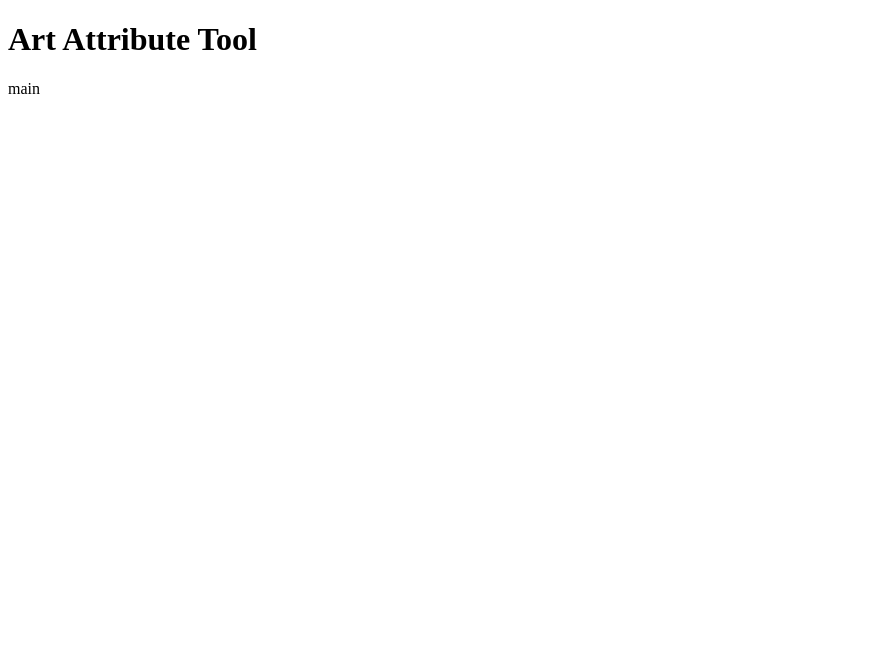
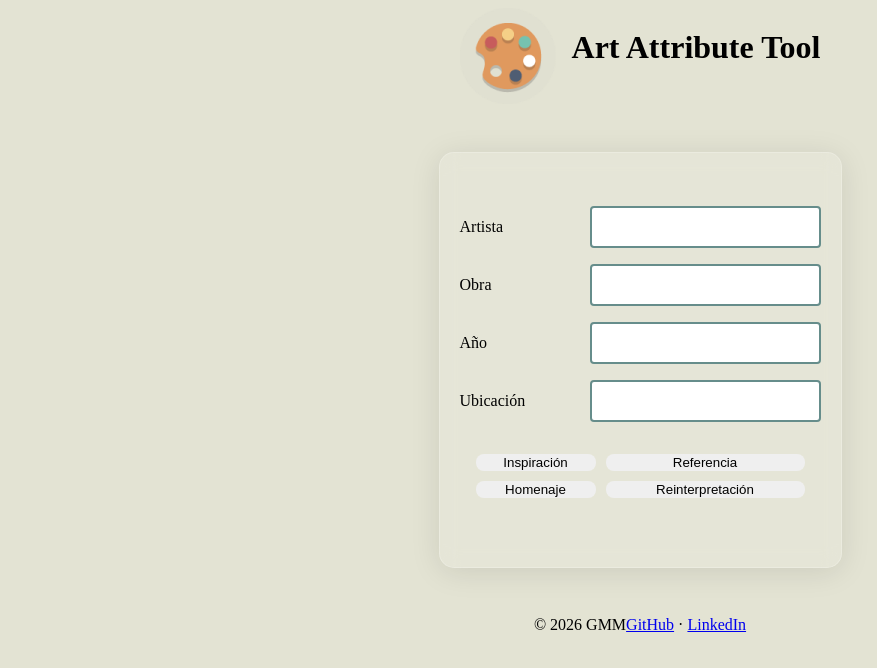
Before and after one commit to code-medina/art-attribution-tool, a website: page index.html in a window 1280 px wide. Shown: the whole page, without its empty margins (0-877 px from the left). Drawn offline with Linux system fonts and the light colour scheme.

Commit message:
feat: add html & css basic

```diff
--- /dev/null
+++ b/css/styel.css
@@ -0,0 +1,68 @@
+:root {
+	--verde-oscuro: #668d8b;
+	--verde-claro: #94b494;
+	--verde-agua: #e8f0e0;
+	--amarillo-claro: #f4f0c4;
+	--fondo-gris: #e3e3d3;
+	--amarillo: #f4cc84;
+	--rojo: #c45e5b;
+	--naranja: #e09b5e;
+	--marron: #ac8a64;
+}
+body {
+	background-color: #e3e3d3;
+}
+header {
+	display: flex;
+	gap: 1rem;
+	margin-bottom: 1rem;
+	justify-content: center;
+}
+#container-main {
+	display: flex;
+	justify-content: center;
+	min-height: 60vh;
+}
+#form-template {
+	display: flex;
+	flex-direction: column;
+	justify-content: center;
+	margin: 2rem;
+	gap: 1rem;
+	background: rgba(255, 255, 255, 0.1); /* Fondo blanco transparente */
+	backdrop-filter: blur(10px); /* Efecto desenfoque */
+	-webkit-backdrop-filter: blur(10px);
+	border-radius: 15px;
+	border: 1px solid rgba(255, 255, 255, 0.2); /* Borde sutil */
+	padding: 20px;
+	box-shadow: 0 4px 30px rgba(0, 0, 0, 0.1); /* Sombra */
+	div {
+		display: grid;
+		grid-template-columns: 120px 1fr;
+		gap: 10px;
+		align-items: center;
+	}
+}
+input[type="text"] {
+	padding: 10px;
+	border: 2px solid #668d8b;
+	border-radius: 4px;
+	font-size: 16px;
+
+	transition: border-color 0.3s;
+}
+input[type="text"]:focus {
+	border-color: #94b494;
+	outline: none;
+}
+.buttons {
+	margin: 1rem;
+	button {
+		border: none;
+		border-radius: 8px;
+	}
+}
+footer {
+	display: flex;
+	justify-content: center;
+}
--- a/index.html
+++ b/index.html
@@ -1,13 +1,82 @@
 <!doctype html>
-<html lang="en">
+<html lang="es">
 	<head>
 		<meta charset="UTF-8" />
+    <link rel="shortcut icon" href="/assets/art_23859.ico" type="image/x-icon">
 		<meta name="viewport" content="width=device-width, initial-scale=1.0" />
+    <link rel="stylesheet" href="/css/styel.css">
 		<title>Art Attribute Tool</title>
 	</head>
 	<body>
-    <header><h1>Art Attribute Tool</h1></header>
-    <main>main</main>
-    <footer></footer>
+		<header>
+      <img src="/assets/art_23859.png" alt="paleta artistica">
+			<h1>Art Attribute Tool</h1>
+		</header>
+
+		<main id="container-main">
+	<!-- 		<div id="container-form"> -->
+				<form action="" id="form-template">
+					<div>
+						<label for="artist">Artista</label>
+						<input type="text" name="artist" id="artist" required />
+					</div>
+
+					<div>
+						<label for="work">Obra</label>
+						<input type="text" name="work" id="work" />
+					</div>
+
+					<div>
+						<label for="year">Año</label>
+						<input type="text" name="year" id="year" />
+					</div>
+
+					<div>
+						<label for="ubication">Ubicación</label>
+						<input type="text" name="ubication" id="ubication" />
+					</div>
+
+					<div class="buttons">
+						<button type="submit" data-type="inspiration">
+							Inspiración
+						</button>
+						<button type="submit" data-type="reference">
+							Referencia
+						</button>
+						<button type="submit" data-type="tribute">
+							Homenaje
+						</button>
+						<button type="submit" data-type="reinterpretation">
+							Reinterpretación
+						</button>
+					</div>
+				</form>
+			<!-- </div> -->
+
+			<dialog id="myModal">
+				<h2>Template </h2>
+        <p id="limits">
+          Esta herramienta solo genera textos de atribución y no determina derechos de autor ni uso legal.</p>
+				<div id="container-template">
+					<button type="button" id="template-button">copy</button>
+					<textarea id="template"></textarea>
+				</div>
+
+				<!-- A form with method="dialog" will close the modal without JS -->
+				<form method="dialog">
+					<button type="submit">Cerrar</button>
+				</form>
+			</dialog>
+		</main>
+
+		<footer>
+      <p>© 2026 GMM</p>
+    	<p>
+	    	<a href="https://github.com/tuusuario">GitHub</a> ·
+		    <a href="https://linkedin.com/in/tuusuario">LinkedIn</a>
+  	  </p>
+    </footer>
+
+		<script type="module" src="./js/main.js"></script>
 	</body>
 </html>
--- /dev/null
+++ b/js/clipboard.js
@@ -0,0 +1,8 @@
+export const clipboard = async (idElement) => {
+	const htmlElement = document.getElementById(idElement);
+	if (!htmlElement) return;
+
+	const value = htmlElement.value;
+	if (value === "") return;
+	await navigator.clipboard.writeText(value);
+};
--- /dev/null
+++ b/js/dialog.js
@@ -0,0 +1,23 @@
+import { clipboard } from "./clipboard.js";
+
+const textarea = document.querySelector("#myModal #template");
+const dialog = document.getElementById("myModal");
+
+export const showModalDialog = (text) => {
+	if (!textarea || !dialog) return;
+
+	textarea.value = text;
+	dialog.showModal();
+};
+
+export const handleClickCopyTemplate = (event) => {
+	event.preventDefault();
+
+	const button = document.getElementById("template-button");
+	clipboard()
+		.then(() => {
+			button.textContent = "copied";
+			setTimeout(() => (button.textContent = "copy"), 2000);
+		})
+		.catch(console.error);
+};
--- /dev/null
+++ b/js/form.js
@@ -0,0 +1,32 @@
+import { showModalDialog } from "./dialog.js";
+import { generateTemplate } from "./template.js";
+
+const templateDispatcher = {
+	inspiration: (input) => generateTemplate("inspiration", input),
+	reference: (input) => generateTemplate("reference", input),
+	tribute: (input) => generateTemplate("tribute", input),
+	reinterpretation: (input) => generateTemplate("reinterpretation", input),
+};
+const dataForm = (formTarget) => {
+	const formData = new FormData(formTarget);
+	if (!formData) return;
+	// Display the key/value pairs
+	const data = {};
+	for (const pair of formData.entries()) {
+		data[pair[0]] = pair[1];
+	}
+	console.log(data);
+	return data;
+};
+export const handleSubmit = (submitEvent) => {
+	submitEvent.preventDefault();
+	const button = submitEvent.submitter;
+
+	const data = dataForm(submitEvent.target);
+
+	const handler = templateDispatcher[button.dataset.type];
+	if (!handler) return;
+	const templateData = handler(data);
+
+	showModalDialog(templateData);
+};
--- /dev/null
+++ b/js/main.js
@@ -0,0 +1,11 @@
+import { handleClickCopyTemplate } from "./dialog.js";
+import { handleSubmit } from "./form.js";
+
+console.log(import.meta.url);
+
+const form = document.getElementById("form-template");
+// dialog copy clipboard
+const templateTextarea = document.getElementById("template-button");
+
+form.addEventListener("submit", handleSubmit);
+templateTextarea.addEventListener("click", handleClickCopyTemplate);
--- a/js/template.js
+++ b/js/template.js
@@ -1,9 +1,9 @@
-import { formatArtist } from "./formatting";
+import { formatArtist } from "./formatting.js";
 
 /**
  * Construye el texto base de la obra
  */
-const buildWorkText = ({ artist, work, year }={}) => {
+const buildWorkText = ({ artist, work, year } = {}) => {
 	return work ? `la obra "${work}"${year}, de ${artist}` : `obra de ${artist}`;
 };
 
@@ -34,7 +34,7 @@ const generateTribute = (data) =>
 const generateReference = (data) =>
 	data.work
 		? buildMessage("Referencia a", data)
-		: buildMessage("Referencia a la",data);
+		: buildMessage("Referencia a la", data);
 
 const generateInspiration = (data) =>
 	data.work
--- a/package.json
+++ b/package.json
@@ -8,8 +8,9 @@
 		"test": "vitest",
 		"test:v": "pnpm vitest --reporter verbose",
 		"lint": "biome check .",
-		"format": "biome format .",
-		"lint:fix": "biome check --write ."
+		"format": "biome format --write .",
+		"lint:fix": "biome check --write .",
+		"dev": "servor ."
 	},
 	"keywords": [],
 	"author": "",
@@ -17,6 +18,7 @@
 	"packageManager": "pnpm@10.33.0",
 	"devDependencies": {
 		"@biomejs/biome": "2.4.11",
+		"servor": "^4.0.2",
 		"vitest": "^4.1.4"
 	}
 }
```
Also changed, not shown: test/template.test.js (+0 -2 lines), assets/art_23859.ico (added), assets/art_23859.png (added), assets/paint-brush_icon-icons.com_65296.png (added), pnpm-lock.yaml. Lines whose indentation alone changed are shown as unchanged.
